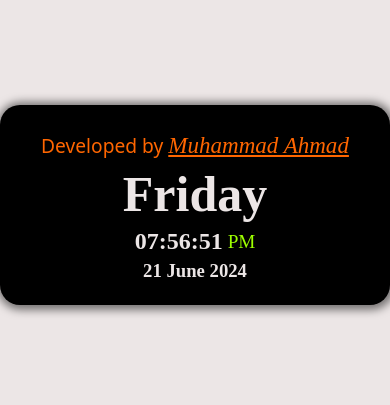
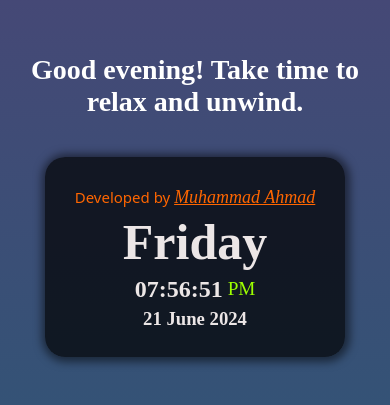
Before and after one commit to ahmedjawad1857/digital-clock, a plain HTML site: page index.html in a window 390 px wide. Shown: the part 217-622 px from the top of the page. Drawn offline with nearby package versions, Linux system fonts and the light colour scheme.

Commit message:
Digital clock in html-css-javaScript

```diff
--- a/index.html
+++ b/index.html
@@ -8,15 +8,14 @@
   <link rel="stylesheet" href="style.css" />
 </head>
 <body>
+  <div class="bg-image">
+    <h1 id="quote">Time is what we want most, but what we use worst.</h1>
     <div class="main">
       <p class="dev">
         Developed by
-        <a
-          href="https://github.com/ahmedjawad1857"
-          target="_blank"
-          title="github link to this Developer"
-          ><i>Muhammad Ahmad</i></a
-        >
+        <a href="https://github.com/ahmedjawad1857" target="_blank" title="github link to this Developer">
+          <i>Muhammad Ahmad</i>
+        </a>
       </p>
       <h3 id="day">Day Loading...</h3>
       <div class="flex">
@@ -25,12 +24,8 @@
       </div>
       <h3 id="date">DD : Month : YYYY</h3>
     </div>
-    <script
-      src="https://cdnjs.cloudflare.com/ajax/libs/gsap/3.12.5/gsap.min.js"
-      integrity="sha512-7eHRwcbYkK4d9g/6tD/mhkf++eoTHwpNM9woBxtPUBWm67zeAfFC+HrdoE2GanKeocly/VxeLvIqwvCdk7qScg=="
-      crossorigin="anonymous"
-      referrerpolicy="no-referrer"
-    ></script>
+  </div>
+
   <script type="module" src="/script.js"></script>
 </body>
 </html>
--- a/script.js
+++ b/script.js
@@ -10,6 +10,8 @@ const updateDateTime = () => {
   let timeElem = document.getElementById("time");
   let dateElem = document.getElementById("date");
   let formatElem = document.getElementById("format");
+  let bgImage = document.querySelector(".bg-image");
+  let quoteElem = document.getElementById("quote");
 
   // Getting the current date
   let date = new Date();
@@ -17,7 +19,29 @@ const updateDateTime = () => {
   let minutes = formatToTwoDigits(date.getMinutes());
   let seconds = formatToTwoDigits(date.getSeconds());
   let format = hours >= 12 ? "PM" : "AM";
+  let gradient = "linear-gradient(to bottom, #5c258d, #4389a2)";
+  let quote = "Time is what we want most, but what we use worst.";
 
+  // Set quote and gradient based on time of day
+  if (hours >= 0 && hours < 6) {
+    // Night hours
+    quote = "Good night! The stars are the dreams we wish upon.";
+    gradient = "linear-gradient(to bottom, #020111, #191970)"; // Midnight blue
+  } else if (hours >= 6 && hours < 12) {
+    // Morning hours
+    quote = "Good morning! Every sunrise is a new opportunity.";
+    gradient = "linear-gradient(to bottom, #2193b0, #6dd5ed)"; // Light blue
+  } else if (hours >= 12 && hours < 18) {
+    // Afternoon hours
+    quote = "Good afternoon! Keep pushing forward.";
+    gradient = "linear-gradient(to bottom, #e4afcb, #b8cbb8)"; // Light yellow
+  } else {
+    // Evening hours
+    quote = "Good evening! Take time to relax and unwind.";
+    gradient = "linear-gradient(to bottom, #4e4376, #2b5876)"; // Twilight blue
+  }
+
+  // Convert hours to 12-hour format
   if (hours > 12) {
     hours -= 12;
   }
@@ -31,11 +55,13 @@ const updateDateTime = () => {
   })} ${date.getFullYear()}`;
 
   // Updating the elements
-  if (dayElem && timeElem && dateElem && formatElem) {
-    dayElem.innerText = date.toLocaleString("en-US", { weekday: "long" }); // Full weekday name
+  if (dayElem && timeElem && dateElem && formatElem && quoteElem && bgImage) {
+    dayElem.innerText = date.toLocaleString("en-US", { weekday: "long" });
     timeElem.innerText = formattedTime;
     dateElem.innerText = formattedDate;
     formatElem.innerText = format;
+    quoteElem.innerText = quote;
+    bgImage.style.backgroundImage = gradient;
   }
 };
 
--- a/style.css
+++ b/style.css
@@ -11,14 +11,33 @@ html,
 body {
   height: 100%;
   width: 100%;
-  background: #ece6e6;
   display: flex;
   justify-content: center;
   align-items: center;
+  background-color: #ece6e6;
+}
+
+.bg-image {
+  width: 100%;
+  height: 100%;
+  display: flex;
+  justify-content: center;
+  flex-direction: column;
+  align-items: center;
+  background-image: linear-gradient(to bottom, #87ceeb, #87ceeb);
+  transition: background 0.5s ease-in-out;
+}
+
+#quote {
+  text-align: center;
+  margin-bottom: 10%;
+  font-size: 28px;
+  font-family: gilroy;
+  color: #fff; /* Adjust text color for better visibility */
 }
 
 .main {
-  background-color: black;
+  background-color: rgba(0, 0, 0, 0.7); /* Semi-transparent background */
   height: 200px;
   width: 400px;
   box-shadow: 1px 1px 9px 4px rgba(0, 0, 0, 0.5);
@@ -36,20 +55,19 @@ body {
 }
 
 .main:hover {
-  box-shadow: 1px 1px 9px 4px rgba(0, 0, 0, 0.9);
-  /* scale: 1.2; */
-  transform: translateY(-50px); /* Move up by 10px on hover */
+  box-shadow: 1px 1px 9px 7px rgba(0, 0, 0, 0.9);
+  transform: translateY(-50px); /* Move up by 50px on hover */
 }
+
 .dev,
 a {
   color: rgb(255, 102, 0);
   font-size: larger;
   cursor: pointer;
   transition: color 0.8s;
-  font-family: system-ui, -apple-system, BlinkMacSystemFont, "Segoe UI", Roboto,
-    Oxygen, Ubuntu, Cantarell, "Open Sans", "Helvetica Neue", sans-serif;
-  /* text-decoration: none; */
+  font-family: system-ui, -apple-system, BlinkMacSystemFont, "Segoe UI", Roboto, Oxygen, Ubuntu, Cantarell, "Open Sans", "Helvetica Neue", sans-serif;
 }
+
 .dev:hover,
 a:hover {
   color: rgba(255, 102, 0, 0.89);
@@ -71,3 +89,15 @@ a:hover {
   font-size: larger;
   color: rgb(157, 255, 0);
 }
+
+@media (max-width: 400px) {
+  .main {
+    width: 300px;
+  }
+  .main:hover {
+    transform: translateY(-50px);
+  }
+  .dev {
+    font-size: 15px;
+  }
+}
```
Lines whose indentation alone changed are shown as unchanged.
